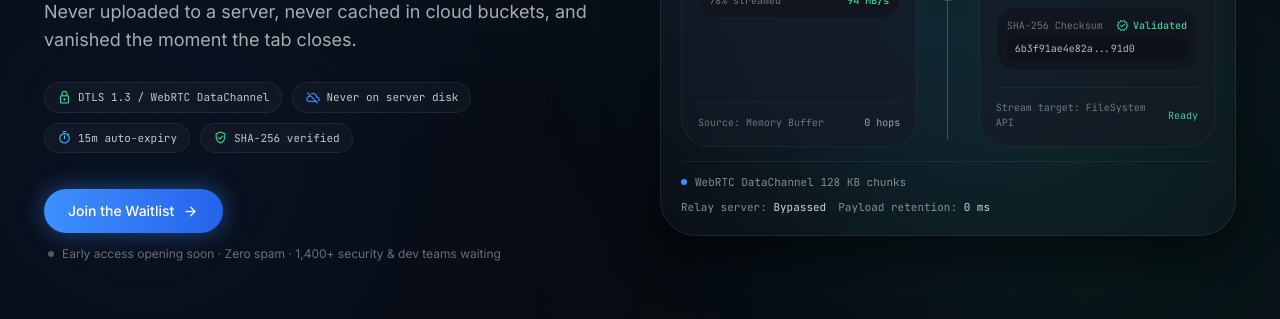
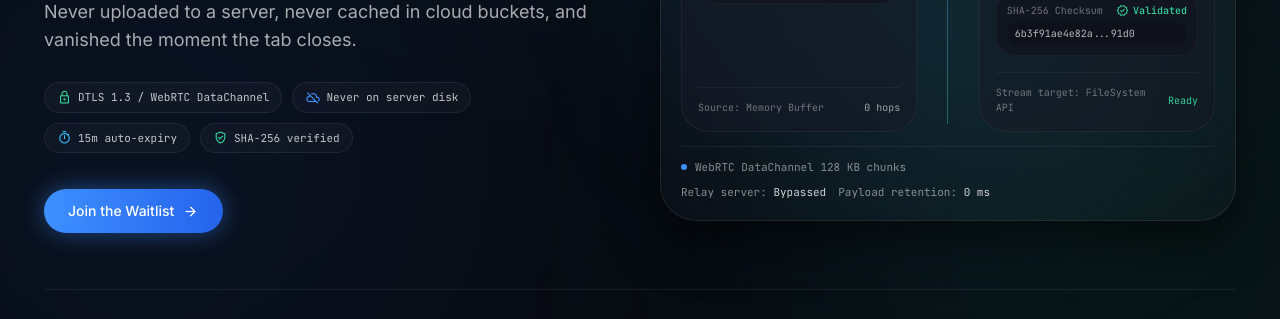
Before and after one commit to direct-share-hq/direct-share, a plain HTML site: page index.html in a window 1280 px wide. Shown: the part 403-722 px from the top of the page. Drawn offline with nearby package versions, Linux system fonts and the light colour scheme.

Commit message:
Remove early access paragraph from index.html
Removed early access information paragraph from the footer.

```diff
--- a/index.html
+++ b/index.html
@@ -180,10 +180,6 @@
 <span>You're on the priority waitlist! Check your inbox shortly.</span>
 </div>
 </form>
-<p class="font-body text-[12px] text-white/40 mt-3 pl-1 flex items-center gap-2">
-<span class="w-1.5 h-1.5 rounded-full bg-white/30"></span>
-<span>Early access opening soon · Zero spam · 1,400+ security &amp; dev teams waiting</span>
-</p>
 </div>
 </div>
 <!-- Right Column: Interactive Visual Transfer Showcase -->
```
